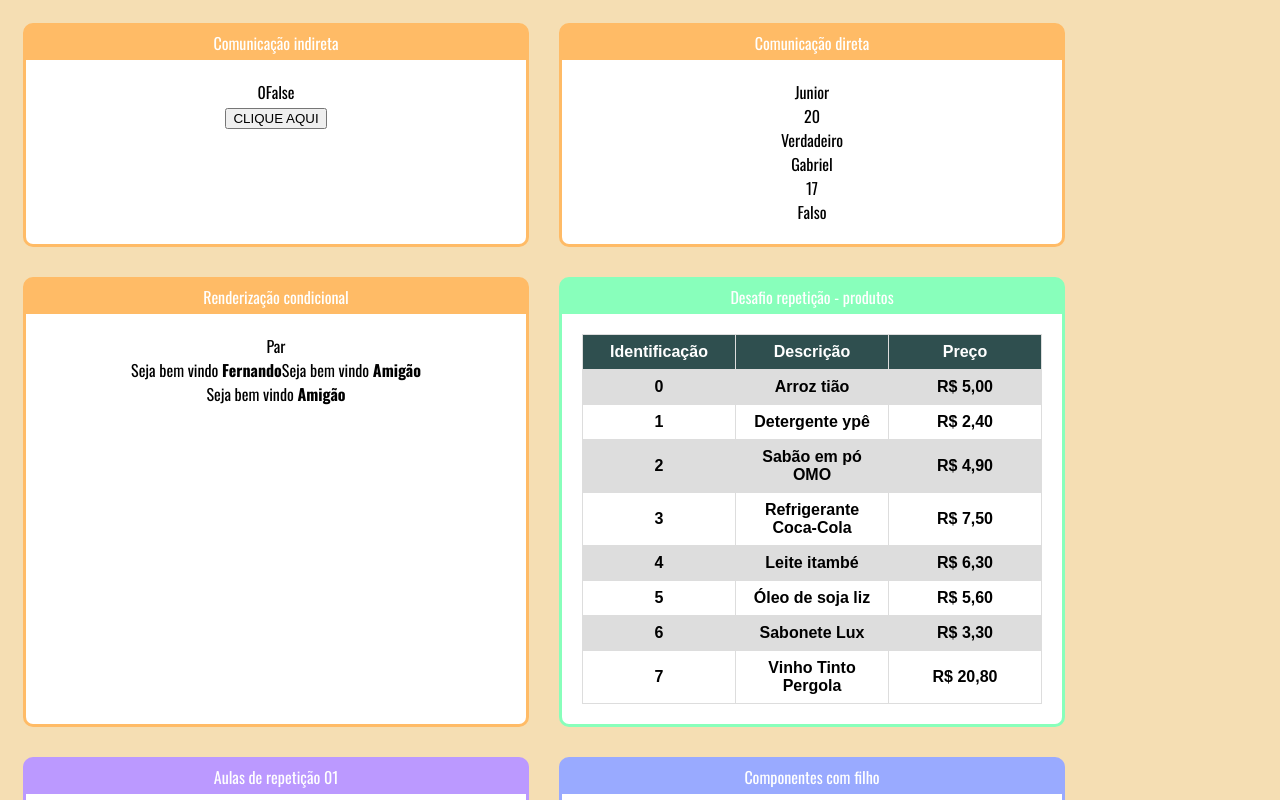
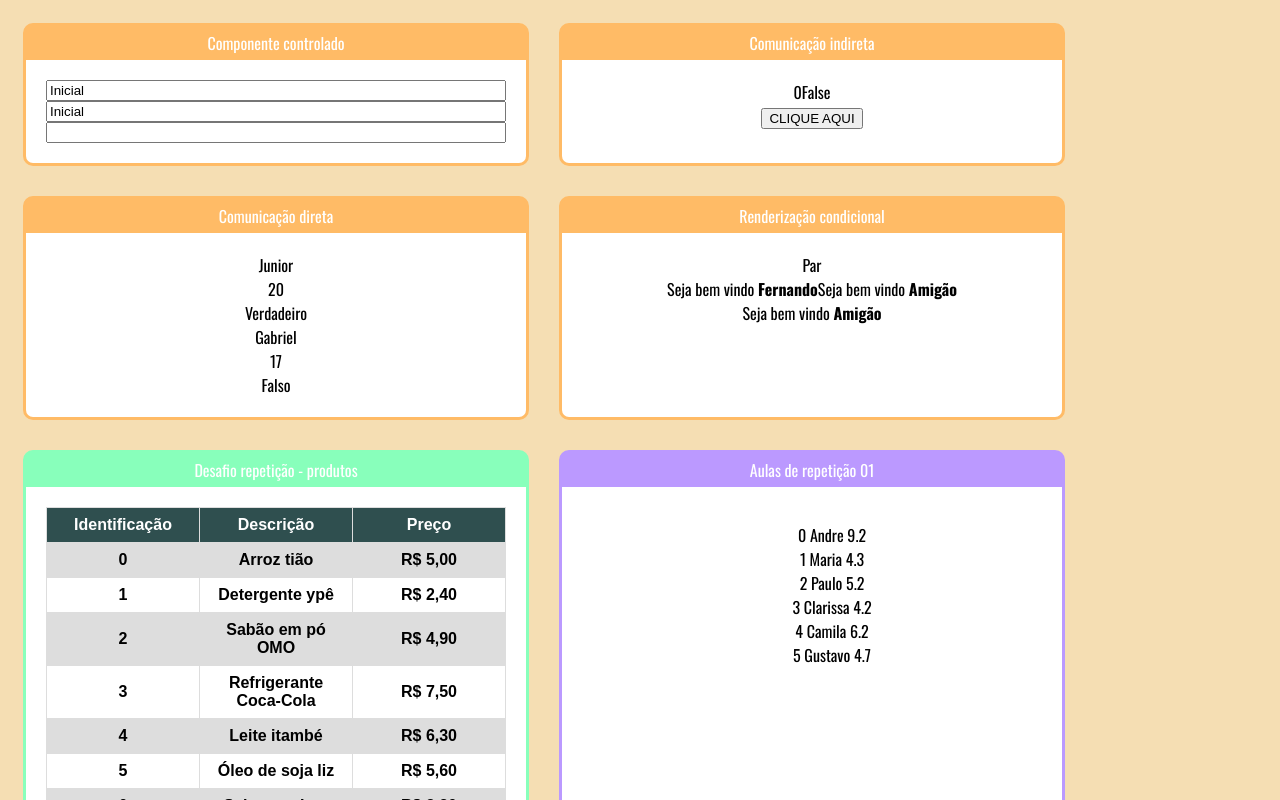
Before and after one commit to viniciusfdasilva/curso-react, a React (Create React App) app in the folder projeto_1/fundamentos-react/: page / in a window 1280 px wide. Shown: the top 800 px of the page. Built offline with nearby package versions, Linux system fonts and the light colour scheme.

Commit message:
Sessao 2 - Video 36

```diff
--- a/projeto_1/fundamentos-react/src/components/basicos/App.jsx
+++ b/projeto_1/fundamentos-react/src/components/basicos/App.jsx
@@ -14,10 +14,15 @@
 import Parouimpar from '../condicional/Parouimpar';
 import Usuarioinfo from '../condicional/Usuarioinfo'
 import IndiretaPai from './../comunicacao/IndiretaPai'
+import Input from './../formulario/Input'
 
 export default _ =>
     <div className='app'>
         <div className='cards'>
+            <Card titulo='Componente controlado' color='#fb6'>
+                <Input/>
+            </Card>
+
             <Card titulo='Comunicação indireta' color='#fb6'>
                 <IndiretaPai/>
             </Card>
--- /dev/null
+++ b/projeto_1/fundamentos-react/src/components/formulario/Input.jsx
@@ -0,0 +1,20 @@
+import React, {useState} from 'react'
+import './input.css'
+
+export default props => {
+    const [valor, setValor] = useState('Inicial')
+
+    function quandoMudar(e){
+        setValor(e.target.value)
+    }
+
+    return(
+        <div className='Input'>
+            <div style={{display: 'flex', flexDirection: 'column'}}>
+                <input value={valor} onChange={quandoMudar}/>
+                <input value={valor} readOnly/>
+                <input value={undefined}/>
+            </div>
+        </div>
+    );
+}
```
Also changed, not shown: projeto_1/fundamentos-react/src/components/formulario/input.css (added).
